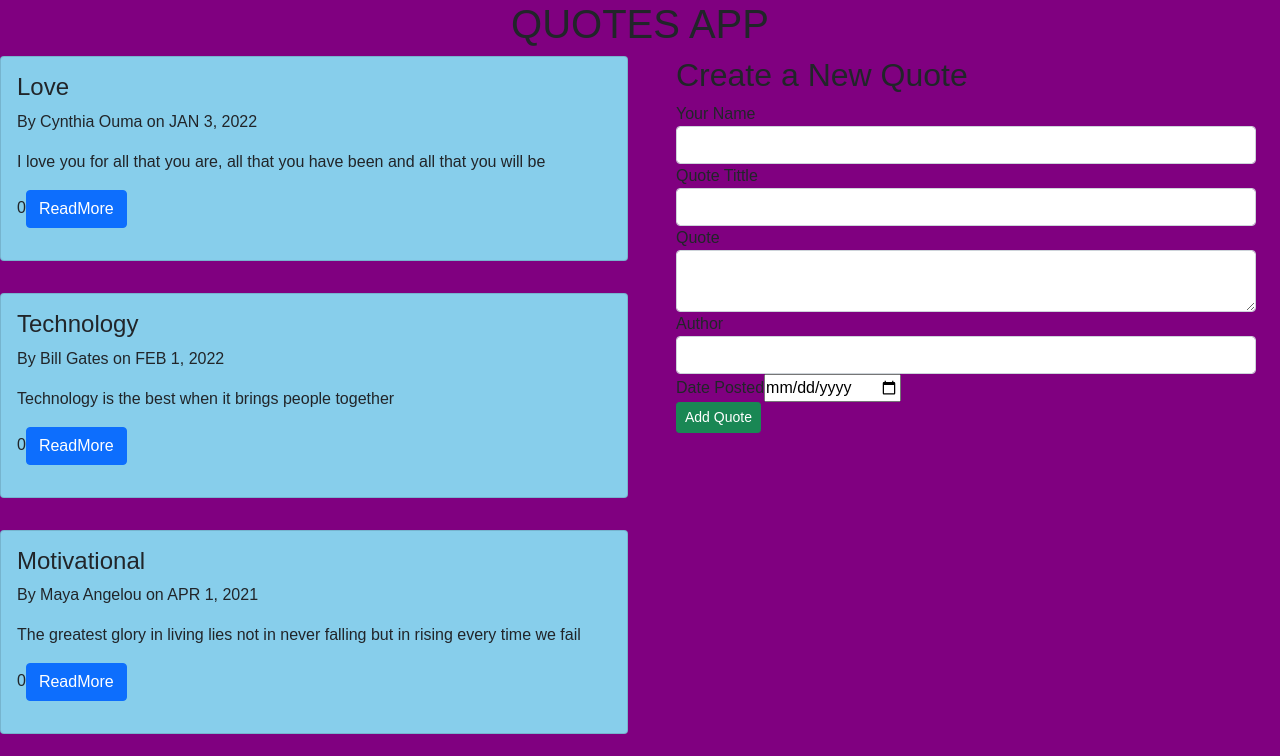
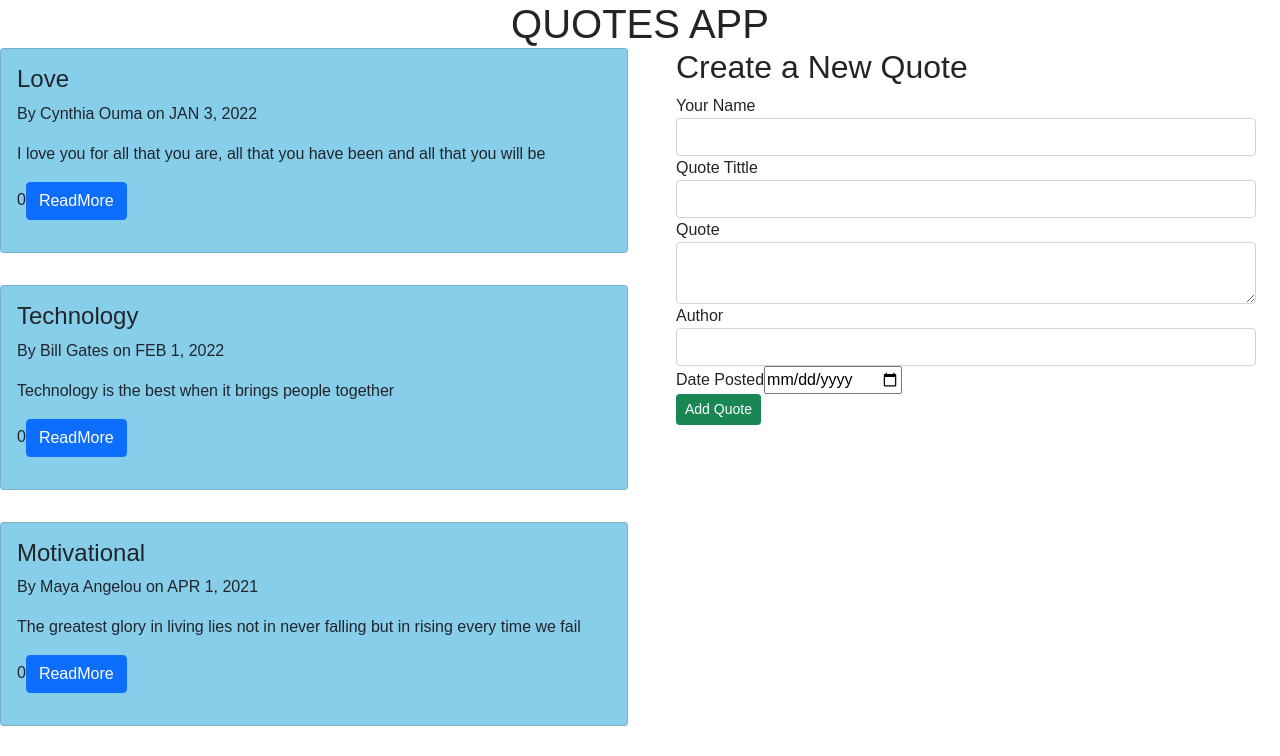
Before and after one commit to CynthiaOuma12673/quotes-app, an Angular app: page / in a window 1280 px wide. Shown: the top 756 px of the page. Built offline with nearby package versions, Linux system fonts and the light colour scheme.

Commit message:
last commit

```diff
--- a/package.json
+++ b/package.json
@@ -18,6 +18,7 @@
     "@angular/platform-browser": "~13.2.0",
     "@angular/platform-browser-dynamic": "~13.2.0",
     "@angular/router": "~13.2.0",
+    "bootstrap": "^5.1.3",
     "rxjs": "~7.5.0",
     "tslib": "^2.3.0",
     "zone.js": "~0.11.4"
--- a/src/app/app.component.css
+++ b/src/app/app.component.css
@@ -0,0 +1,10 @@
+* {
+    margin: 0;
+    padding: 0;
+    font-family: Arial, Helvetica, sans-serif;
+
+}
+
+body {
+    background-color: purple;
+}
--- a/src/index.html
+++ b/src/index.html
@@ -7,10 +7,10 @@
   <meta name="viewport" content="width=device-width, initial-scale=1">
   <link rel="icon" type="image/x-icon" href="favicon.ico">
   <!-- Latest compiled and minified CSS -->
-  <link href="https://cdn.jsdelivr.net/npm/bootstrap@5.1.3/dist/css/bootstrap.min.css" rel="stylesheet">
+  <!-- <link href="https://cdn.jsdelivr.net/npm/bootstrap@5.1.3/dist/css/bootstrap.min.css" rel="stylesheet"> -->
 
-  <!-- Latest compiled JavaScript -->
-  <script src="https://cdn.jsdelivr.net/npm/bootstrap@5.1.3/dist/js/bootstrap.bundle.min.js"></script>
+  <!-- Latest compiled JavaScript
+  <script src="https://cdn.jsdelivr.net/npm/bootstrap@5.1.3/dist/js/bootstrap.bundle.min.js"></script> -->
 </head>
 <body>
   <app-root></app-root>
--- a/src/styles.css
+++ b/src/styles.css
@@ -1,11 +1,3 @@
 /* You can add global styles to this file, and also import other style files */
-* {
-    margin: 0;
-    padding: 0;
-    font-family: Arial, Helvetica, sans-serif;
 
-}
-
-body {
-    background-color: purple;
-}
+@import "~bootstrap/dist/css/bootstrap.css"
```
Also changed, not shown: 9 other files (tests, documents, lock files or other folders).
